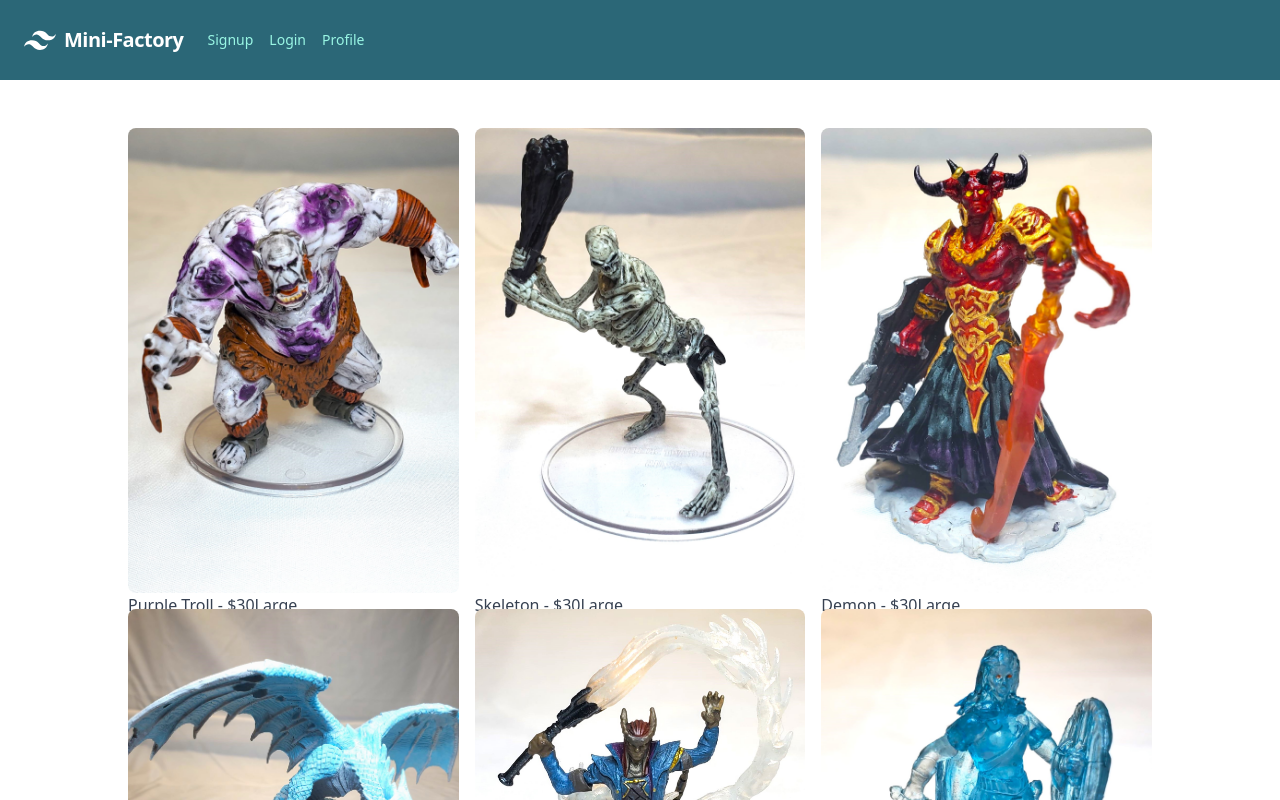
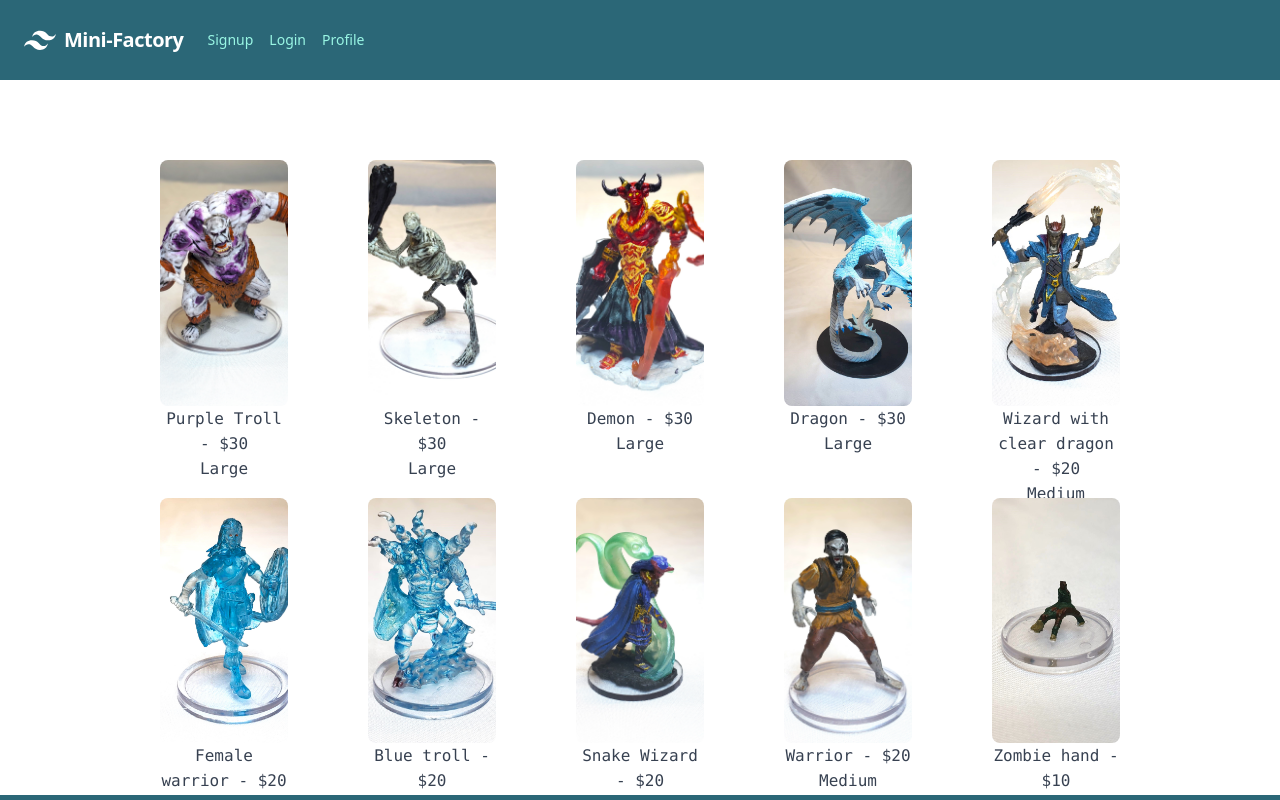
Before and after one commit to VMLujanJr/mini-factory, a React (Create React App) app in the folder client/: page / in a window 1280 px wide. Shown: the top 800 px of the page. Built offline with nearby package versions, Linux system fonts and the light colour scheme; no server answers.

Commit message:
Fixed Mini List styles

```diff
--- a/client/src/components/MiniatureList/index.js
+++ b/client/src/components/MiniatureList/index.js
@@ -84,13 +84,13 @@ const MiniatureList = () => {
     const cards = miniatureList.map(e => {
         const imagePath = process.env.PUBLIC_URL + e.picture;
         return (
-            <div className="flex flex-wrap w-1/3">
-                <div className="w-full p-1 md:p-2">
-                    <Link to={`/profile/${e.profile}`}>
+            <div className="flex flex-wrap w-1/5 pb-3 md:pb-3">
+                <div className="w-full p-5 md:p-10 text-center">
+                    <Link to={`./profile/${e.profile}`}>
                         <img alt={e.description} className="block object-cover object-center w-full h-full rounded-lg" src={imagePath} />
                     </Link>
-                    <span>{e.productName} - {e.price}</span>
-                    <span>{e.sizeCategory}</span>
+                    <span className='font-mono'>{e.productName} - {e.price}</span><br />
+                    <span className='font-mono'>{e.sizeCategory}</span>
                 </div>
             </div>
         );
--- a/client/src/index.css
+++ b/client/src/index.css
@@ -595,12 +595,12 @@ video {
   z-index: 30;
 }
 
+.-m-1 {
+  margin: -0.25rem;
+}
+
 .m-3 {
   margin: 0.75rem;
-}
-
-.-m-1 {
-  margin: -0.25rem;
 }
 
 .m-0 {
@@ -622,18 +622,6 @@ video {
   margin-right: 1.5rem;
 }
 
-.mb-8 {
-  margin-bottom: 2rem;
-}
-
-.mt-8 {
-  margin-top: 2rem;
-}
-
-.mt-0 {
-  margin-top: 0px;
-}
-
 .mr-6 {
   margin-right: 1.5rem;
 }
@@ -648,6 +636,18 @@ video {
 
 .mr-4 {
   margin-right: 1rem;
+}
+
+.mb-8 {
+  margin-bottom: 2rem;
+}
+
+.mt-8 {
+  margin-top: 2rem;
+}
+
+.mt-0 {
+  margin-top: 0px;
 }
 
 .ml-2 {
@@ -690,10 +690,6 @@ video {
   display: grid;
 }
 
-.h-6 {
-  height: 1.5rem;
-}
-
 .h-8 {
   height: 2rem;
 }
@@ -702,24 +698,20 @@ video {
   height: 100%;
 }
 
+.h-6 {
+  height: 1.5rem;
+}
+
 .min-h-screen {
   min-height: 100vh;
 }
 
-.w-\[30rem\] {
-  width: 30rem;
+.w-8 {
+  width: 2rem;
 }
 
 .w-full {
   width: 100%;
-}
-
-.w-6 {
-  width: 1.5rem;
-}
-
-.w-8 {
-  width: 2rem;
 }
 
 .w-max {
@@ -731,8 +723,24 @@ video {
   width: 33.333333%;
 }
 
+.w-\[30rem\] {
+  width: 30rem;
+}
+
+.w-6 {
+  width: 1.5rem;
+}
+
 .w-4 {
   width: 1rem;
+}
+
+.w-1\/2 {
+  width: 50%;
+}
+
+.w-1\/5 {
+  width: 20%;
 }
 
 .flex-shrink-0 {
@@ -757,12 +765,12 @@ video {
   grid-auto-columns: max-content;
 }
 
+.grid-cols-2 {
+  grid-template-columns: repeat(2, minmax(0, 1fr));
+}
+
 .grid-cols-1 {
   grid-template-columns: repeat(1, minmax(0, 1fr));
-}
-
-.grid-cols-2 {
-  grid-template-columns: repeat(2, minmax(0, 1fr));
 }
 
 .flex-row {
@@ -819,12 +827,12 @@ video {
   overflow: hidden;
 }
 
+.rounded-lg {
+  border-radius: 0.5rem;
+}
+
 .rounded-sm {
   border-radius: 0.125rem;
-}
-
-.rounded-lg {
-  border-radius: 0.5rem;
 }
 
 .border-b-2 {
@@ -849,11 +857,6 @@ video {
   border-color: rgb(209 213 219 / var(--tw-border-opacity));
 }
 
-.bg-white {
-  --tw-bg-opacity: 1;
-  background-color: rgb(255 255 255 / var(--tw-bg-opacity));
-}
-
 .bg-teal-500 {
   --tw-bg-opacity: 1;
   background-color: rgb(20 184 166 / var(--tw-bg-opacity));
@@ -862,6 +865,11 @@ video {
 .bg-custom-teal {
   --tw-bg-opacity: 1;
   background-color: rgb(43 103 119 / var(--tw-bg-opacity));
+}
+
+.bg-white {
+  --tw-bg-opacity: 1;
+  background-color: rgb(255 255 255 / var(--tw-bg-opacity));
 }
 
 .bg-cover {
@@ -896,6 +904,19 @@ video {
   padding: 1rem;
 }
 
+.p-5 {
+  padding: 1.25rem;
+}
+
+.p-3 {
+  padding: 0.75rem;
+}
+
+.px-2 {
+  padding-left: 0.5rem;
+  padding-right: 0.5rem;
+}
+
 .py-2 {
   padding-top: 0.5rem;
   padding-bottom: 0.5rem;
@@ -914,11 +935,6 @@ video {
 .py-1 {
   padding-top: 0.25rem;
   padding-bottom: 0.25rem;
-}
-
-.px-2 {
-  padding-left: 0.5rem;
-  padding-right: 0.5rem;
 }
 
 .py-3 {
@@ -955,8 +971,22 @@ video {
   padding-top: 0.25rem;
 }
 
+.pb-3 {
+  padding-bottom: 0.75rem;
+}
+
 .text-center {
   text-align: center;
+}
+
+.text-xl {
+  font-size: 1.25rem;
+  line-height: 1.75rem;
+}
+
+.text-sm {
+  font-size: 0.875rem;
+  line-height: 1.25rem;
 }
 
 .text-4xl {
@@ -969,9 +999,9 @@ video {
   line-height: 1.75rem;
 }
 
-.text-xl {
-  font-size: 1.25rem;
-  line-height: 1.75rem;
+.text-base {
+  font-size: 1rem;
+  line-height: 1.5rem;
 }
 
 .text-2xl {
@@ -979,14 +1009,8 @@ video {
   line-height: 2rem;
 }
 
-.text-sm {
-  font-size: 0.875rem;
-  line-height: 1.25rem;
-}
-
-.text-base {
-  font-size: 1rem;
-  line-height: 1.5rem;
+.font-semibold {
+  font-weight: 600;
 }
 
 .font-medium {
@@ -997,24 +1021,16 @@ video {
   font-weight: 700;
 }
 
-.font-semibold {
-  font-weight: 600;
-}
-
 .uppercase {
   text-transform: uppercase;
-}
-
-.leading-relaxed {
-  line-height: 1.625;
 }
 
 .leading-normal {
   line-height: 1.5;
 }
 
-.tracking-wide {
-  letter-spacing: 0.025em;
+.leading-relaxed {
+  line-height: 1.625;
 }
 
 .tracking-tight {
@@ -1025,29 +1041,8 @@ video {
   letter-spacing: 0em;
 }
 
-.text-gray-700 {
-  --tw-text-opacity: 1;
-  color: rgb(55 65 81 / var(--tw-text-opacity));
-}
-
-.text-gray-800 {
-  --tw-text-opacity: 1;
-  color: rgb(31 41 55 / var(--tw-text-opacity));
-}
-
-.text-black {
-  --tw-text-opacity: 1;
-  color: rgb(0 0 0 / var(--tw-text-opacity));
-}
-
-.text-gray-500 {
-  --tw-text-opacity: 1;
-  color: rgb(107 114 128 / var(--tw-text-opacity));
-}
-
-.text-gray-900 {
-  --tw-text-opacity: 1;
-  color: rgb(17 24 39 / var(--tw-text-opacity));
+.tracking-wide {
+  letter-spacing: 0.025em;
 }
 
 .text-white {
@@ -1060,9 +1055,34 @@ video {
   color: rgb(153 246 228 / var(--tw-text-opacity));
 }
 
+.text-gray-700 {
+  --tw-text-opacity: 1;
+  color: rgb(55 65 81 / var(--tw-text-opacity));
+}
+
+.text-black {
+  --tw-text-opacity: 1;
+  color: rgb(0 0 0 / var(--tw-text-opacity));
+}
+
 .text-gray-600 {
   --tw-text-opacity: 1;
   color: rgb(75 85 99 / var(--tw-text-opacity));
+}
+
+.text-gray-800 {
+  --tw-text-opacity: 1;
+  color: rgb(31 41 55 / var(--tw-text-opacity));
+}
+
+.text-gray-500 {
+  --tw-text-opacity: 1;
+  color: rgb(107 114 128 / var(--tw-text-opacity));
+}
+
+.text-gray-900 {
+  --tw-text-opacity: 1;
+  color: rgb(17 24 39 / var(--tw-text-opacity));
 }
 
 .no-underline {
@@ -1113,6 +1133,11 @@ video {
   background-color: rgb(96 165 250 / var(--tw-bg-opacity));
 }
 
+.hover\:text-white:hover {
+  --tw-text-opacity: 1;
+  color: rgb(255 255 255 / var(--tw-text-opacity));
+}
+
 .hover\:text-gray-300:hover {
   --tw-text-opacity: 1;
   color: rgb(209 213 219 / var(--tw-text-opacity));
@@ -1121,11 +1146,6 @@ video {
 .hover\:text-black:hover {
   --tw-text-opacity: 1;
   color: rgb(0 0 0 / var(--tw-text-opacity));
-}
-
-.hover\:text-white:hover {
-  --tw-text-opacity: 1;
-  color: rgb(255 255 255 / var(--tw-text-opacity));
 }
 
 .hover\:underline:hover {
@@ -1212,12 +1232,12 @@ video {
     grid-auto-columns: max-content;
   }
 
+  .md\:grid-cols-2 {
+    grid-template-columns: repeat(2, minmax(0, 1fr));
+  }
+
   .md\:grid-cols-1 {
     grid-template-columns: repeat(1, minmax(0, 1fr));
-  }
-
-  .md\:grid-cols-2 {
-    grid-template-columns: repeat(2, minmax(0, 1fr));
   }
 
   .md\:items-center {
@@ -1232,8 +1252,28 @@ video {
     padding: 0.5rem;
   }
 
+  .md\:p-10 {
+    padding: 2.5rem;
+  }
+
+  .md\:p-5 {
+    padding: 1.25rem;
+  }
+
+  .md\:p-1 {
+    padding: 0.25rem;
+  }
+
+  .md\:p-3 {
+    padding: 0.75rem;
+  }
+
   .md\:pt-0 {
     padding-top: 0px;
+  }
+
+  .md\:pb-3 {
+    padding-bottom: 0.75rem;
   }
 
   .md\:text-left {
@@ -1254,12 +1294,12 @@ video {
     display: flex;
   }
 
+  .lg\:w-auto {
+    width: auto;
+  }
+
   .lg\:w-1\/2 {
     width: 50%;
-  }
-
-  .lg\:w-auto {
-    width: auto;
   }
 
   .lg\:flex-grow {
```
Also changed, not shown: client/src/pages/home.html (+10 -10 lines).
